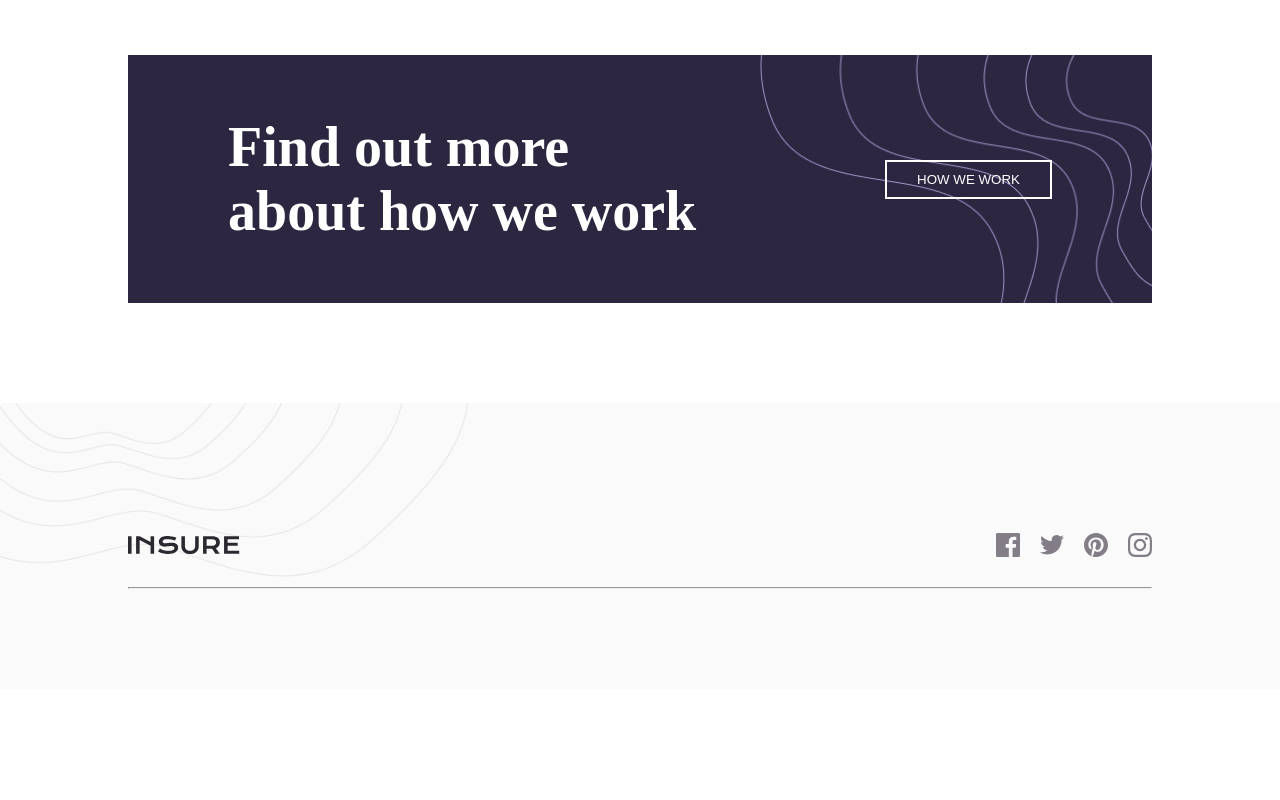
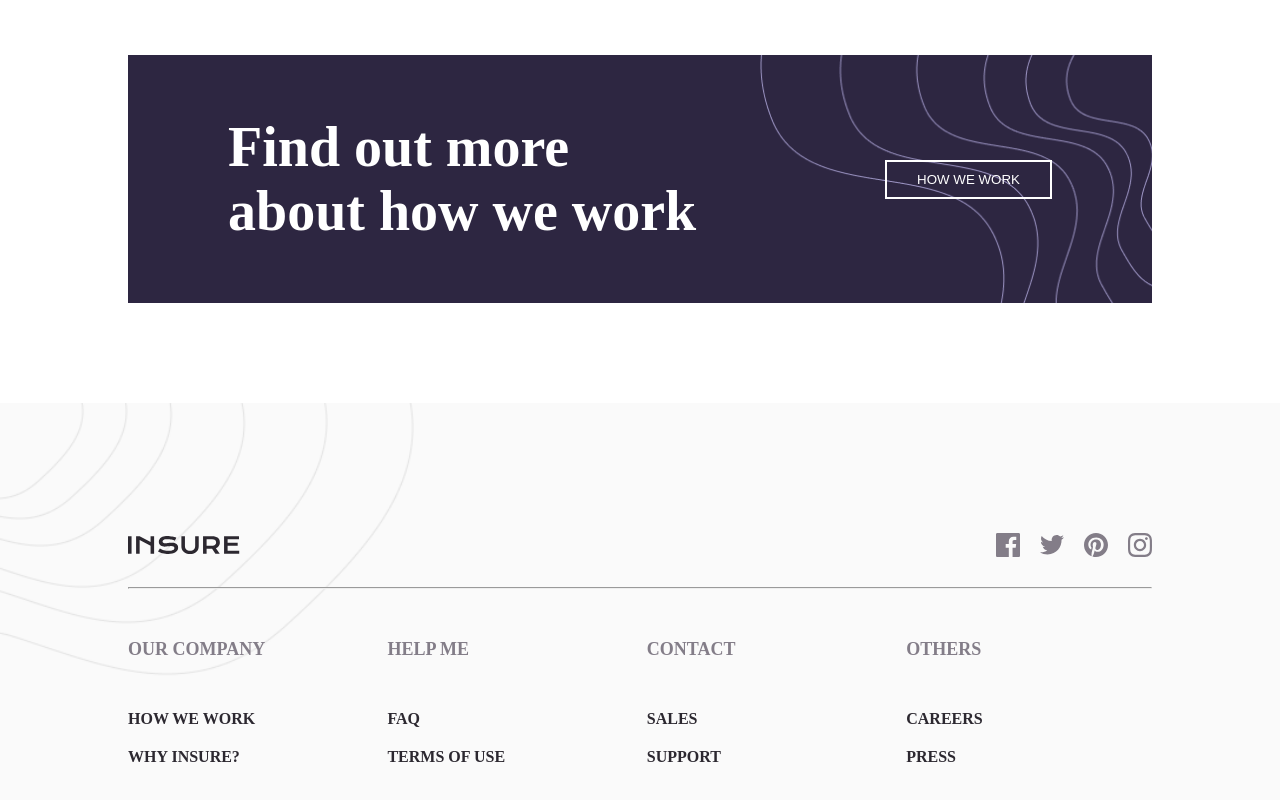
Before and after one commit to elbek1307/react, a React (Vite) app: page / in a window 1280 px wide. Shown: the part 1269-2069 px from the top of the page. Before the commit the page ends 1958 px from the top, so only its background shows below. Built offline with nearby package versions, Linux system fonts and the light colour scheme.

Commit message:
footer bitdi

```diff
--- a/src/componets/footer/fut.css
+++ b/src/componets/footer/fut.css
@@ -15,6 +15,7 @@ footer .container{
     display: flex;
     justify-content: space-between;
     padding: 30px 0;
+    gap: 40px;
 }
 
 .fut_top_box{
@@ -35,3 +36,36 @@ footer .container{
 .fut_hr{
     color: #DADADA;
 }
+
+.fut_bottom{
+    display: flex;
+    justify-content: space-between;
+    margin-top: 50px;
+}
+
+
+.fut_list{
+    display: flex;
+    flex-direction: column;
+    gap: 20px;
+    width: 24%;
+}
+
+
+.fut_bot_title{
+    color: var(--text-color);
+    font-size: 18px;
+    margin-bottom: 30px ;
+    cursor: pointer;
+}
+
+.fut_bot_link{
+    text-decoration: none;
+    font-size: 16px;
+    font-weight: 600;
+    color: var(--maintext-color);
+}
+
+.fut_bot_link:hover{
+    color: var(--text-color);
+}
--- a/src/componets/footer/fut.jsx
+++ b/src/componets/footer/fut.jsx
@@ -20,7 +20,29 @@ function Footer() {
           </div>
         </div>
         <hr className="fut_hr" />
-        <div className="fut_bottom"></div>
+        <div className="fut_bottom">
+            <div className="fut_list">
+                <h3 className="fut_bot_title">OUR COMPANY</h3>
+                <a href="" className="fut_bot_link">HOW WE WORK</a>
+                <a href="" className="fut_bot_link">WHY INSURE?</a>
+            </div>
+            <div className="fut_list">
+                <h3 className="fut_bot_title">HELP ME</h3>
+                <a href="" className="fut_bot_link">FAQ</a>
+                <a href="" className="fut_bot_link">TERMS OF USE</a>
+            </div>
+            <div className="fut_list">
+                <h3 className="fut_bot_title">CONTACT</h3>
+                <a href="" className="fut_bot_link">SALES</a>
+                <a href="" className="fut_bot_link">SUPPORT</a>
+            </div>
+            <div className="fut_list">
+                <h3 className="fut_bot_title">OTHERS</h3>
+                <a href="" className="fut_bot_link">CAREERS</a>
+                <a href="" className="fut_bot_link">PRESS</a>
+            </div>
+
+        </div>
       </div>
     </footer>
   );
```
